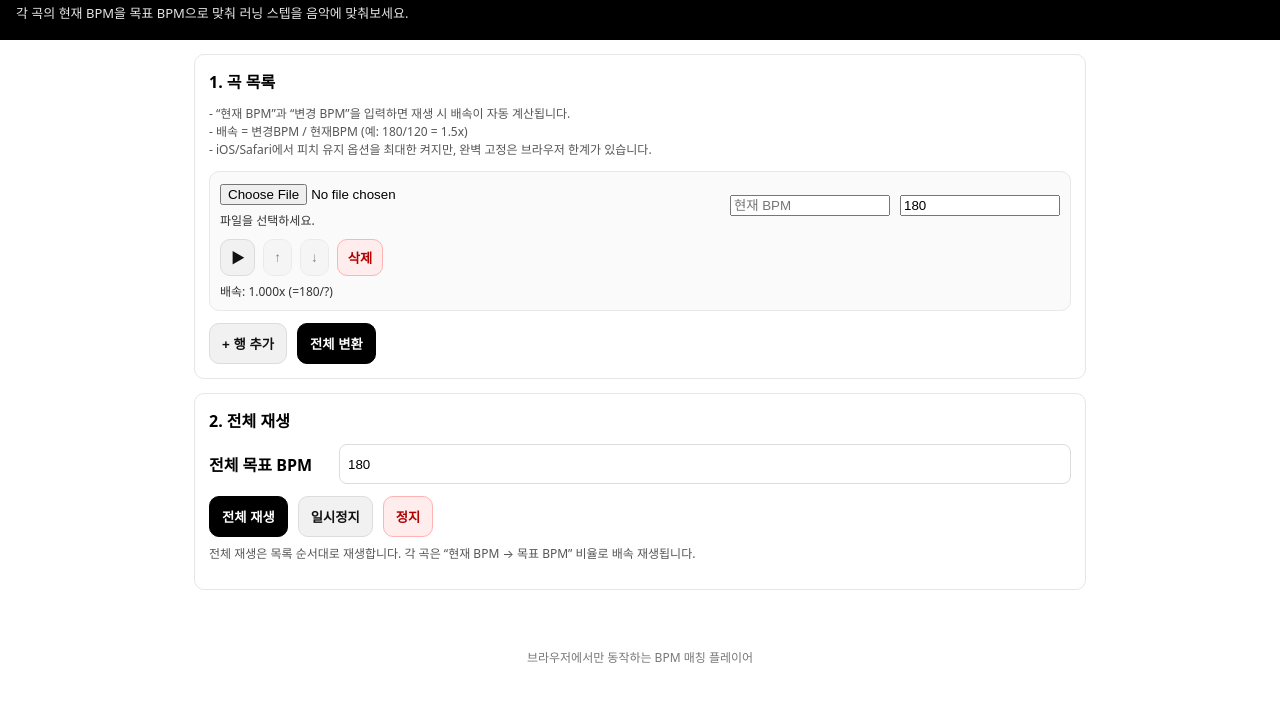
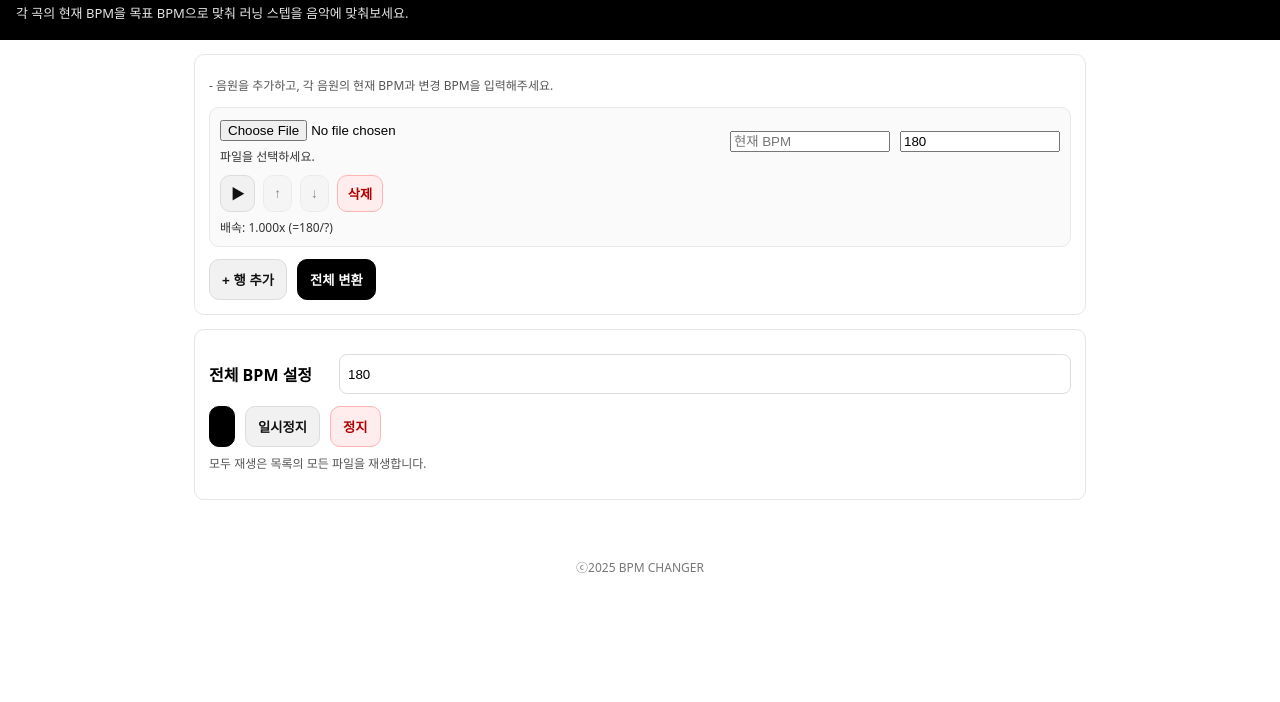
Before and after one commit to gitteor/bpm_changer, a plain HTML site: page index.html in a window 1280 px wide. Shown: the part 48-750 px from the top of the page. Drawn offline with Linux system fonts and the light colour scheme.

Commit message:
Update index.html

```diff
--- a/index.html
+++ b/index.html
@@ -19,12 +19,9 @@
 
   <main class="container">
     <section class="panel">
-      <h2>1. 곡 목록</h2>
 
       <div class="hint">
-        - “현재 BPM”과 “변경 BPM”을 입력하면 재생 시 배속이 자동 계산됩니다.<br />
-        - 배속 = 변경BPM / 현재BPM (예: 180/120 = 1.5x)<br />
-        - iOS/Safari에서 피치 유지 옵션을 최대한 켜지만, 완벽 고정은 브라우저 한계가 있습니다.
+        - 음원을 추가하고, 각 음원의 현재 BPM과 변경 BPM을 입력해주세요.<br />
       </div>
 
       <div id="trackList" class="track-list"></div>
@@ -36,21 +33,20 @@
     </section>
 
     <section class="panel">
-      <h2>2. 전체 재생</h2>
 
       <div class="form-row">
-        <label for="globalTargetBpm">전체 목표 BPM</label>
+        <label for="globalTargetBpm">전체 BPM 설정</label>
         <input type="number" id="globalTargetBpm" value="180" min="1" />
       </div>
 
       <div class="button-row">
-        <button id="playAllButton" class="primary">전체 재생</button>
+        <button id="playAllButton" class="primary"모두 재생</button>
         <button id="pauseButton" class="secondary">일시정지</button>
         <button id="stopButton" class="danger">정지</button>
       </div>
 
       <p class="hint">
-        전체 재생은 목록 순서대로 재생합니다. 각 곡은 “현재 BPM → 목표 BPM” 비율로 배속 재생됩니다.
+        모두 재생은 목록의 모든 파일을 재생합니다.
       </p>
     </section>
 
@@ -61,7 +57,7 @@
   </main>
 
   <footer class="footer">
-    <p>브라우저에서만 동작하는 BPM 매칭 플레이어</p>
+    <p>ⓒ2025 BPM CHANGER</p>
   </footer>
 
   <script src="script.js"></script>
```
